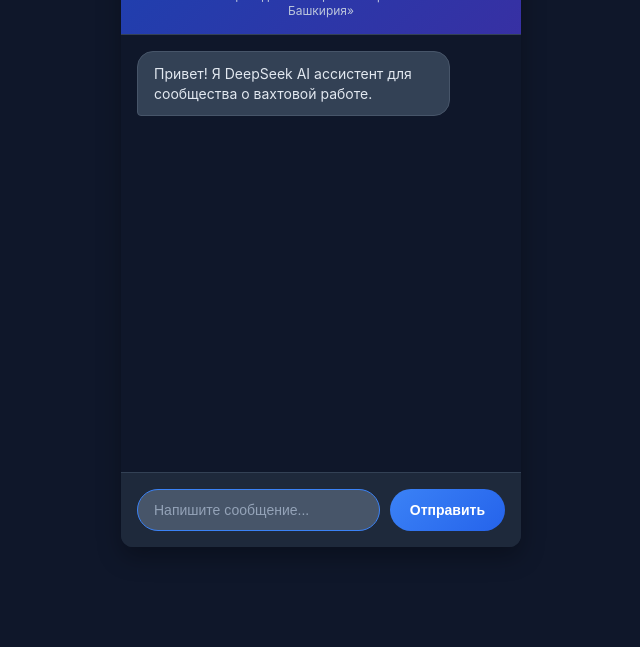
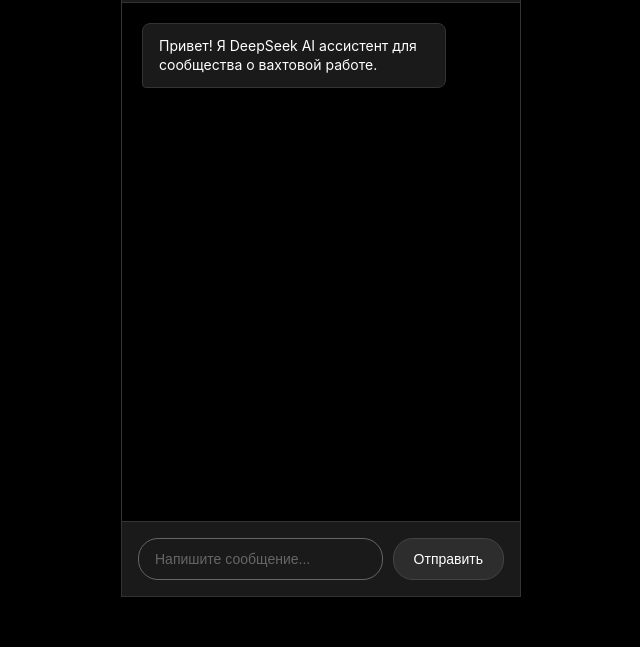
Before and after one commit to bakhti4oki-blip/deepseek-vk-widget, a website: page public/index.html in a window 1280 px wide. Shown: the part 153-800 px from the top of the page, without its empty margins (319-959 px from the left). Drawn offline with Linux system fonts and the light colour scheme.

Commit message:
Update style.css

```diff
--- a/public/style.css
+++ b/public/style.css
@@ -7,47 +7,201 @@
 
 body {
     font-family: -apple-system, BlinkMacSystemFont, 'Segoe UI', Roboto, sans-serif;
-    background: #0f172a;
+    background: #000000;
     height: 100vh;
     display: flex;
     justify-content: center;
     align-items: center;
-    color: white;
-    touch-action: pan-y;
+    color: #ffffff;
+    line-height: 1.4;
+}
+
+body.vk-app {
+    background: #000000;
+    padding: 0;
 }
 
 #app {
     width: 100%;
     max-width: 400px;
     height: 100vh;
-    max-height: 600px;
-    background: #1e293b;
-    border-radius: 12px;
+    max-height: 700px;
+    background: #0a0a0a;
     display: flex;
     flex-direction: column;
     overflow: hidden;
-    box-shadow: 0 10px 25px rgba(0, 0, 0, 0.3);
+    border: 1px solid #333333;
 }
 
-/* Для VK и мобильных устройств */
+/* Для VK и мобильных */
 @media (max-width: 768px) {
-    body {
-        background: #1e293b;
-        padding: 0;
-    }
-
     #app {
         max-width: 100%;
         max-height: 100vh;
+        border: none;
         border-radius: 0;
-        box-shadow: none;
     }
+
+    body {
+        background: #000000;
+    }
+}
+
+header {
+    background: #1a1a1a;
+    padding: 20px;
+    text-align: center;
+    border-bottom: 1px solid #333333;
+    flex-shrink: 0;
+}
+
+header h1 {
+    font-size: 18px;
+    margin-bottom: 5px;
+    font-weight: 600;
+    color: #ffffff;
+}
+
+header p {
+    font-size: 12px;
+    color: #cccccc;
+}
+
+#messages {
+    flex: 1;
+    padding: 20px;
+    overflow-y: auto;
+    background: #000000;
+}
+
+.message {
+    margin-bottom: 15px;
+    padding: 12px 16px;
+    border-radius: 8px;
+    max-width: 85%;
+    word-wrap: break-word;
+    font-size: 14px;
+    animation: fadeIn 0.3s ease;
+    line-height: 1.4;
+}
+
+@keyframes fadeIn {
+    from { opacity: 0; transform: translateY(8px); }
+    to { opacity: 1; transform: translateY(0); }
+}
+
+.message.bot {
+    background: #1a1a1a;
+    color: #ffffff;
+    border: 1px solid #333333;
+    margin-right: auto;
+    border-bottom-left-radius: 4px;
+}
+
+.message.user {
+    background: #2d2d2d;
+    color: #ffffff;
+    margin-left: auto;
+    border-bottom-right-radius: 4px;
+    border: 1px solid #444444;
+}
+
+.message.loading {
+    background: #1a1a1a;
+    color: #888888;
+    font-style: italic;
+    border: 1px solid #333333;
+}
+
+#form {
+    display: flex;
+    padding: 16px;
+    background: #1a1a1a;
+    border-top: 1px solid #333333;
+    gap: 10px;
+    flex-shrink: 0;
+}
+
+#input {
+    flex: 1;
+    padding: 12px 16px;
+    border: 1px solid #333333;
+    border-radius: 20px;
+    outline: none;
+    font-size: 14px;
+    background: #0a0a0a;
+    color: #ffffff;
+    transition: border-color 0.2s ease;
+}
+
+#input::placeholder {
+    color: #666666;
+}
+
+#input:focus {
+    border-color: #666666;
+    background: #1a1a1a;
+}
+
+button {
+    padding: 12px 20px;
+    background: #2d2d2d;
+    color: #ffffff;
+    border: 1px solid #444444;
+    border-radius: 20px;
+    cursor: pointer;
+    font-weight: 500;
+    font-size: 14px;
+    transition: all 0.2s ease;
+    min-width: 80px;
+}
+
+button:hover {
+    background: #3d3d3d;
+    border-color: #555555;
+}
+
+button:active {
+    background: #2d2d2d;
+    transform: scale(0.98);
+}
+
+button:disabled {
+    background: #1a1a1a;
+    color: #666666;
+    border-color: #333333;
+    cursor: not-allowed;
+    transform: none;
+}
+
+/* Стили для скроллбара */
+#messages::-webkit-scrollbar {
+    width: 4px;
+}
+
+#messages::-webkit-scrollbar-track {
+    background: #1a1a1a;
+}
+
+#messages::-webkit-scrollbar-thumb {
+    background: #333333;
+    border-radius: 2px;
+}
+
+#messages::-webkit-scrollbar-thumb:hover {
+    background: #444444;
+}
+
+/* Выделение текста */
+::selection {
+    background: #333333;
+    color: #ffffff;
 }
 
 /* Для очень маленьких экранов */
 @media (max-width: 320px) {
     #messages {
-        padding: 12px;
+        padding: 15px;
     }
 
     .message {
@@ -66,153 +220,6 @@ body {
     button {
         padding: 10px 16px;
         min-width: 70px;
+        font-size: 13px;
     }
 }
-
-header {
-    background: linear-gradient(135deg, #1e40af 0%, #3730a3 100%);
-    padding: 16px 20px;
-    text-align: center;
-    border-bottom: 1px solid #334155;
-    flex-shrink: 0;
-}
-
-header h1 {
-    font-size: 18px;
-    margin-bottom: 4px;
-    font-weight: 600;
-}
-
-header p {
-    font-size: 12px;
-    color: #cbd5e1;
-    opacity: 0.9;
-}
-
-#messages {
-    flex: 1;
-    padding: 16px;
-    overflow-y: auto;
-    background: #0f172a;
-    -webkit-overflow-scrolling: touch;
-}
-
-.message {
-    margin-bottom: 12px;
-    padding: 12px 16px;
-    border-radius: 16px;
-    max-width: 85%;
-    word-wrap: break-word;
-    line-height: 1.4;
-    font-size: 14px;
-    animation: fadeIn 0.3s ease;
-}
-
-@keyframes fadeIn {
-    from { opacity: 0; transform: translateY(8px); }
-    to { opacity: 1; transform: translateY(0); }
-}
-
-.message.bot {
-    background: #334155;
-    color: #e2e8f0;
-    border-bottom-left-radius: 4px;
-    margin-right: auto;
-    border: 1px solid #475569;
-}
-
-.message.user {
-    background: linear-gradient(135deg, #3b82f6 0%, #1d4ed8 100%);
-    color: white;
-    margin-left: auto;
-    border-bottom-right-radius: 4px;
-}
-
-.message.loading {
-    background: #475569;
-    color: #94a3b8;
-    font-style: italic;
-}
-
-#form {
-    display: flex;
-    padding: 16px;
-    background: #1e293b;
-    border-top: 1px solid #334155;
-    gap: 10px;
-    flex-shrink: 0;
-}
-
-#input {
-    flex: 1;
-    padding: 12px 16px;
-    border: 1px solid #475569;
-    border-radius: 24px;
-    outline: none;
-    font-size: 14px;
-    background: #334155;
-    color: white;
-    transition: all 0.2s ease;
-    -webkit-appearance: none;
-}
-
-#input::placeholder {
-    color: #94a3b8;
-}
-
-#input:focus {
-    border-color: #3b82f6;
-    background: #475569;
-}
-
-button {
-    padding: 12px 20px;
-    background: linear-gradient(135deg, #3b82f6 0%, #2563eb 100%);
-    color: white;
-    border: none;
-    border-radius: 24px;
-    cursor: pointer;
-    font-weight: 600;
-    font-size: 14px;
-    transition: all 0.2s ease;
-    min-width: 80px;
-    -webkit-appearance: none;
-}
-
-button:hover {
-    background: linear-gradient(135deg, #2563eb 0%, #1d4ed8 100%);
-}
-
-button:active {
-    transform: scale(0.98);
-}
-
-button:disabled {
-    background: #475569;
-    cursor: not-allowed;
-    transform: none;
-}
-
-/* Scrollbar styling */
-#messages::-webkit-scrollbar {
-    width: 4px;
-}
-
-#messages::-webkit-scrollbar-track {
-    background: #1e293b;
-}
-
-#messages::-webkit-scrollbar-thumb {
-    background: #3b82f6;
-    border-radius: 2px;
-}
-
-#messages::-webkit-scrollbar-thumb:hover {
-    background: #2563eb;
-}
-
-/* Selection */
-::selection {
-    background: #3b82f6;
-    color: white;
-}
```
